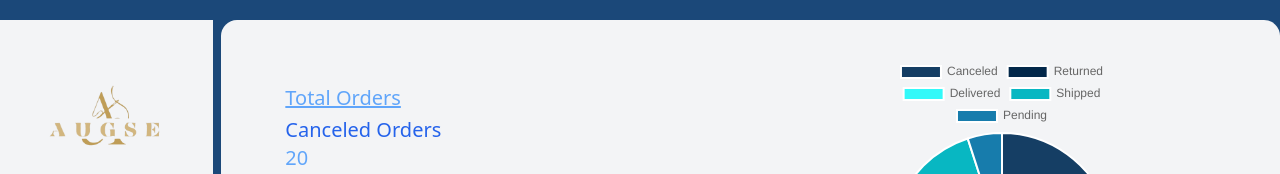
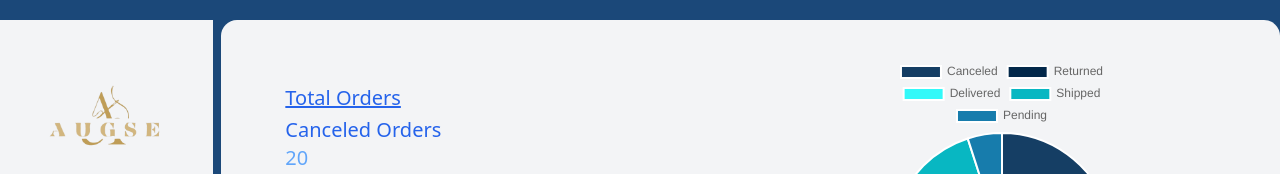
Before and after one commit to braceletProductions/augse-dashboard, a Next.js app: page /orders/orders in a window 1280 px wide. Shown: the top 174 px of the page. Built offline with nearby package versions, Linux system fonts and the light colour scheme.

Commit message:
linked all the files with the headings

```diff
--- a/src/pages/orders/orders.jsx
+++ b/src/pages/orders/orders.jsx
@@ -78,28 +78,32 @@ const Orders = () => {
       <div className="flex-grow bg-gray-100 mt-0 ml-2 rounded-2xl pr-10 pl-10 pt-10 relative">
         <div className=" text-blue-400    text-xl p-6 rounded-xl mb-6">
           <h1 className="mb-1">
-            <u>Total Orders</u>
+            <Link href="/total/total" passHref>
+              <p className="text-blue-600 hover:underline">
+                <u>Total Orders</u>
+              </p>
+            </Link>{" "}
           </h1>
           <h1 className="mb-3 gap-x-2">
-            <Link href="/shipping/shipping" passHref>
+            <Link href="/cancel/cancel" passHref>
               <p className="text-blue-600 hover:underline">Canceled Orders</p>
             </Link>{" "}
             {orderData.canceled}
           </h1>
           <h1 className="mb-3 gap-x-2">
-            <Link href="/shipping/shipping" passHref>
+            <Link href="/return/return" passHref>
               <p className="text-blue-600 hover:underline">Return Orders</p>
             </Link>{" "}
             {orderData.returned}
           </h1>
           <h1 className="mb-3 gap-x-2">
-            <Link href="/shipping/shipping" passHref>
+            <Link href="/delivered/delivered" passHref>
               <p className="text-blue-600 hover:underline">Delivered Orders</p>
             </Link>{" "}
             {orderData.delivered}
           </h1>
           <h1 className="mb-3 gap-x-2">
-            <Link href="/shipping/shipping" passHref>
+            <Link href="/notDelivered/notdelivered" passHref>
               <p className="text-blue-600 hover:underline">
                 Shipped but not delivered
               </p>
```
